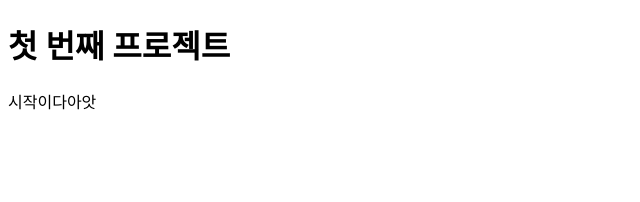
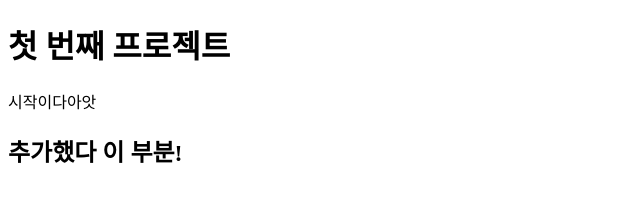
Before and after one commit to better-noh/first-noona-project, a plain HTML site: page index.html in a window 1280 px wide. Shown: the whole page, without its empty margins (0-640 px from the left). Drawn offline with Linux system fonts and the light colour scheme.

Commit message:
second commit

```diff
--- a/index.html
+++ b/index.html
@@ -9,5 +9,7 @@
 <body>
     <h1>첫 번째 프로젝트</h1>
     <p>시작이다아앗</p>
+
+    <h2>추가했다 이 부분!</h2>
 </body>
 </html>
```
